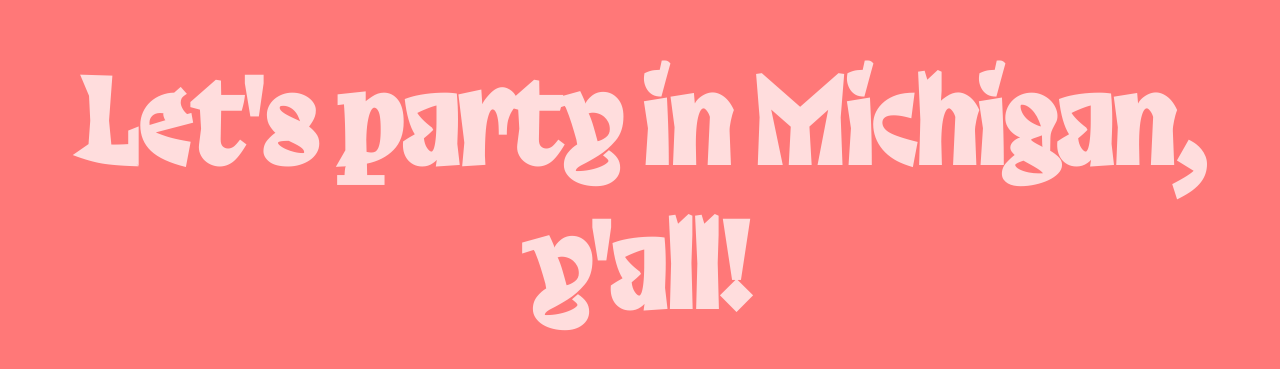
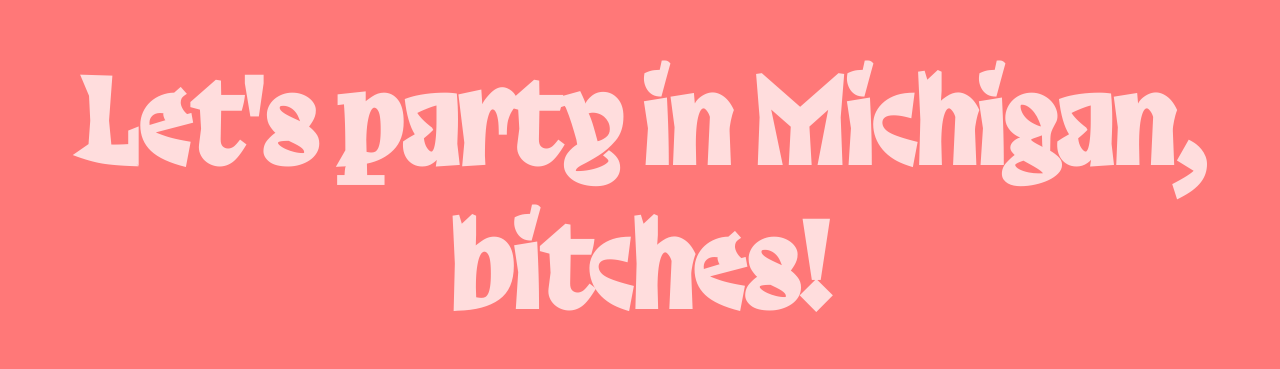
Before and after one commit to kylespalermo/wedding, a plain HTML site: page michigan.html in a window 1280 px wide. Shown: the part 211-580 px from the top of the page. Drawn offline with Linux system fonts and the light colour scheme.

Commit message:
Update michigan.html
Bitches

```diff
--- a/michigan.html
+++ b/michigan.html
@@ -15,7 +15,7 @@
     </head>
     <body>
         <div>
-            <h1>Let's party in Michigan, y'all!</h1>
+            <h1>Let's party in Michigan, bitches!</h1>
         </div>
         <!--[if lt IE 7]>
             <p class="browsehappy">You are using an <strong>outdated</strong> browser. Please <a href="#">upgrade your browser</a> to improve your experience.</p>
```
